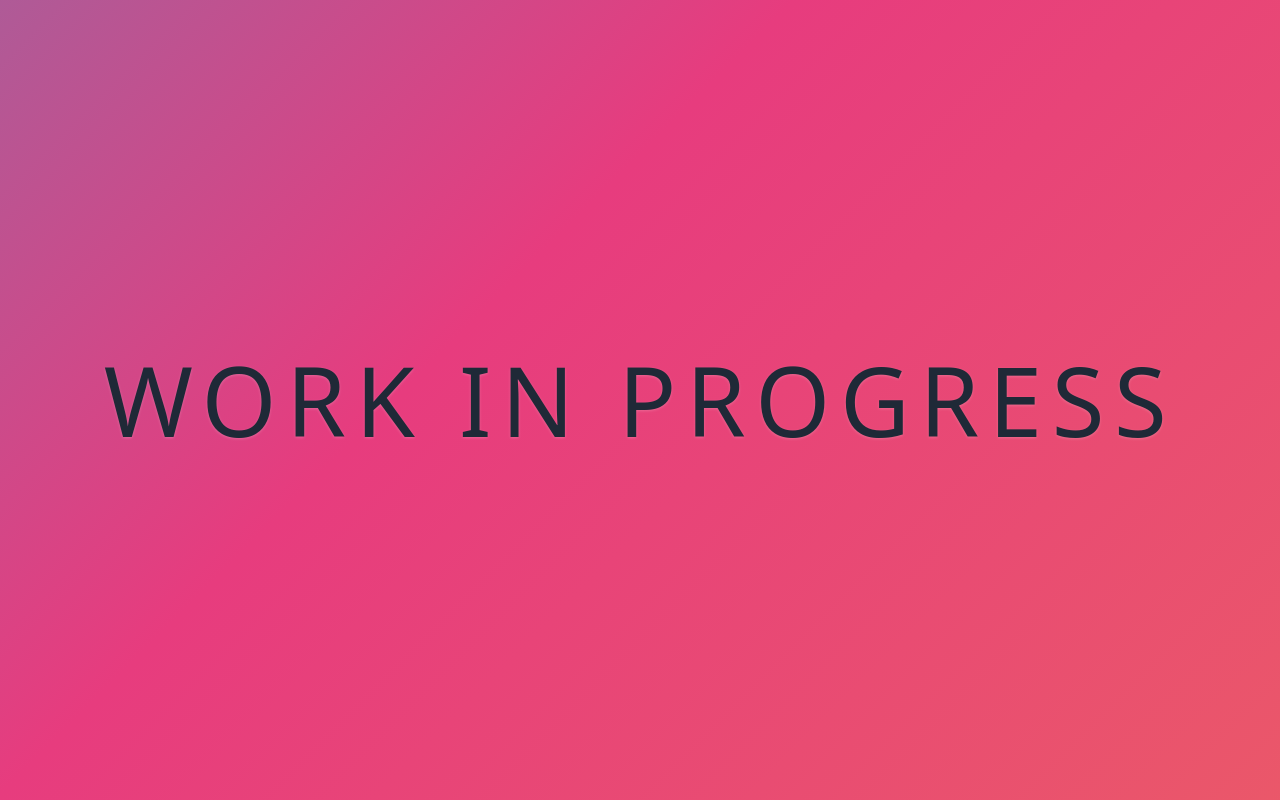
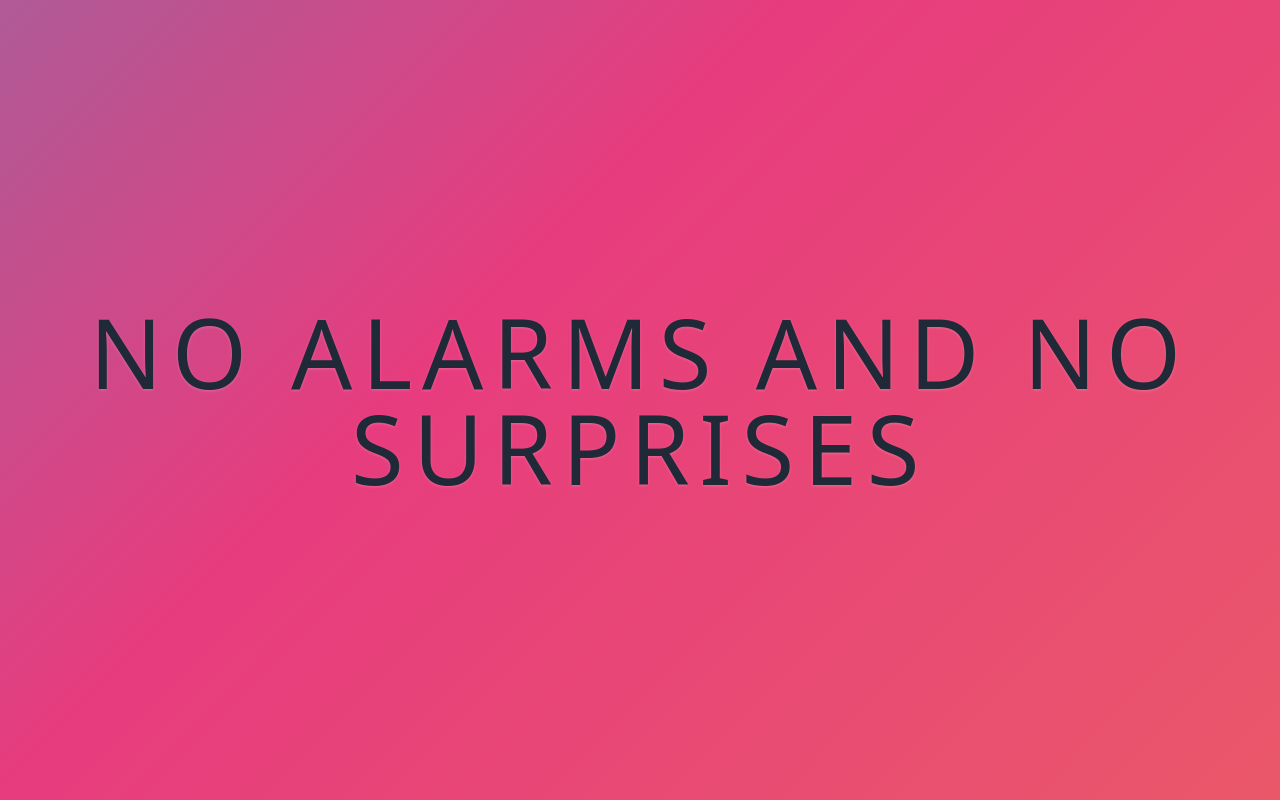
Before and after one commit to corporateslave7/corporateslave7.github.io, a plain HTML site: page index.html in a window 1280 px wide. Drawn offline with nearby package versions, Linux system fonts and the light colour scheme.

Commit message:
Update index.html

```diff
--- a/index.html
+++ b/index.html
@@ -44,7 +44,7 @@
           class="text-5xl md:text-7xl lg:text-8xl font-light tracking-widest uppercase text-gray-800"
           style="text-shadow: 0 1px 3px rgba(255, 255, 255, 0.2)"
         >
-          Work in Progress
+          No Alarms and No Surprises
         </h1>
       </div>
     </div>
```
